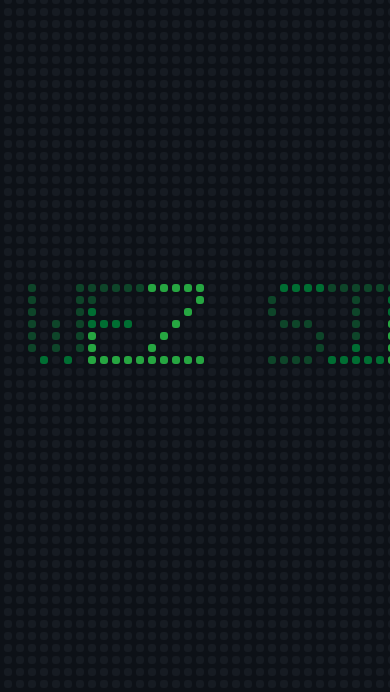
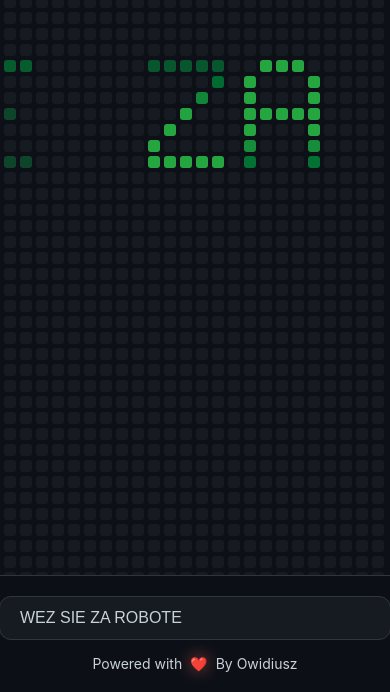
Before and after one commit to OwidiuszZielinski/ai-auction-builder-frontend, a Vue app: page / in a window 390 px wide. Shown: the part 152-844 px from the top of the page. Built offline with nearby package versions, Linux system fonts and the light colour scheme.

Commit message:
Update App.vue

```diff
--- a/src/App.vue
+++ b/src/App.vue
@@ -1,5 +1,6 @@
 <template>
   <div class="app">
+    <!-- Main grid covering entire page -->
     <div
       class="grid"
       :style="{
@@ -15,13 +16,13 @@
       />
     </div>
 
+    <!-- Footer with input -->
     <div class="footer">
       <div class="input-container">
         <input
           v-model="text"
           class="input"
           placeholder="Wpisz tekst..."
-          @keydown.enter="blurInput"
         />
         <div class="footer-text">
           Powered with <span class="heart">❤️</span> By Owidiusz
@@ -32,11 +33,12 @@
 </template>
 
 <script setup>
-import { ref, computed, onMounted, onUnmounted, watch } from "vue";
+import { ref, computed, onMounted, onUnmounted } from "vue";
 
 /* ===== CONFIG ===== */
-const CELL = ref(12);
-const GAP = ref(4);
+const CELL = 12;
+const GAP = 4;
+const CHAR_WIDTH = 6;
 const MAX_LEVEL = 4;
 
 /* ===== STATE ===== */
@@ -44,35 +46,31 @@
 const viewportWidth = ref(window.innerWidth);
 const viewportHeight = ref(window.innerHeight);
 const tick = ref(0);
-const isMobile = ref(false);
+const heartBeat = ref(0);
 
-/* ===== RESPONSIVE ===== */
-const checkMobile = () => {
-  isMobile.value = window.innerWidth <= 768;
-  CELL.value = isMobile.value ? 8 : 12;
-  GAP.value = isMobile.value ? 2 : 4;
-};
-
+/* ===== RESIZE + ANIMATION ===== */
 const updateViewport = () => {
   viewportWidth.value = window.innerWidth;
   viewportHeight.value = window.innerHeight;
-  checkMobile();
 };
 
-const blurInput = (e) => e.target.blur();
+onMounted(() => {
+  window.addEventListener("resize", updateViewport);
 
-/* ===== LIFECYCLE ===== */
-onMounted(() => {
-  checkMobile();
-  window.addEventListener("resize", updateViewport);
-  setInterval(() => tick.value++, isMobile.value ? 150 : 120);
+  // Main animation tick
+  setInterval(() => tick.value++, 120);
+
+  // Heartbeat animation
+  setInterval(() => {
+    heartBeat.value = (heartBeat.value + 1) % 2;
+  }, 500);
 });
 
 onUnmounted(() => {
   window.removeEventListener("resize", updateViewport);
 });
 
-/* ===== FONT ===== */
+/* ===== FULL 5x7 FONT (A–Z + space) ===== */
 const FONT = {
   A:["01110","10001","10001","11111","10001","10001","10001"],
   B:["11110","10001","10001","11110","10001","10001","11110"],
@@ -103,61 +101,55 @@
   " ":["00000","00000","00000","00000","00000","00000","00000"],
 };
 
-/* ===== GRID SIZE ===== */
+/* ===== COLS & ROWS (FULL VIEWPORT) ===== */
 const cols = computed(() => {
-  const unit = CELL.value + GAP.value;
-  return Math.max(1, Math.floor((viewportWidth.value + GAP.value) / unit));
+  const unit = CELL + GAP;
+  return Math.floor((viewportWidth.value + GAP) / unit);
 });
 
 const rows = computed(() => {
-  const unit = CELL.value + GAP.value;
-  return Math.max(1, Math.floor((viewportHeight.value + GAP.value) / unit));
+  const unit = CELL + GAP;
+  return Math.floor((viewportHeight.value + GAP) / unit);
 });
 
-/* ===== DYNAMIC CHAR WIDTH ===== */
-const charWidth = computed(() => {
-  if (!isMobile.value) return 6;
-  if (cols.value < 30) return 4;
-  return 5;
-});
-
-/* ===== GRID RENDER ===== */
+/* ===== GRID ===== */
 const grid = computed(() => {
-  const cells = Array(cols.value * rows.value).fill(0);
-  if (!text.value.trim()) return cells;
+  const totalCells = cols.value * rows.value;
+  const cells = Array(totalCells).fill(0);
 
   const chars = text.value.toUpperCase();
-  const cw = charWidth.value;
+  const textWidth = chars.length * CHAR_WIDTH - 1;
+  const textHeight = 7; // wysokość czcionki
 
-  const maxChars = Math.floor(cols.value / cw);
-  const visibleChars = chars.slice(0, maxChars);
+  // Oblicz środkową pozycję tekstu (nieco wyżej, żeby zostawić miejsce na stopkę)
+  let startX = Math.floor((cols.value - textWidth) / 2);
+  const startY = Math.floor((rows.value - textHeight) / 2) - 10; // Podnieś tekst trochę wyżej
 
-  const textWidth = visibleChars.length * cw - 1;
-  const textHeight = 7;
+  // Zabezpieczenie przed ujemnymi wartościami
+  if (startY < 0 || startY >= rows.value) return cells;
 
-  let startX = Math.max(0, Math.floor((cols.value - textWidth) / 2));
-  const startY = Math.max(0, Math.floor((rows.value - textHeight) / 2) - 2);
-
-  visibleChars.split("").forEach((ch, charIndex) => {
+  chars.split("").forEach((ch, charIndex) => {
     const glyph = FONT[ch] || FONT[" "];
 
     for (let y = 0; y < 7; y++) {
-      const gy = startY + y;
-      if (gy < 0 || gy >= rows.value) continue;
+      const gridY = startY + y;
+      if (gridY < 0 || gridY >= rows.value) continue;
 
       for (let x = 0; x < 5; x++) {
         if (glyph[y][x] === "1") {
           const wave = (Math.sin((tick.value + charIndex * 4 + y) / 3) + 1) / 2;
           const level = 1 + Math.floor(wave * (MAX_LEVEL - 1));
 
-          const gx = startX + x;
-          if (gx >= 0 && gx < cols.value) {
-            cells[gy * cols.value + gx] = level;
+          const gridX = startX + x;
+
+          if (gridX >= 0 && gridX < cols.value) {
+            const index = gridY * cols.value + gridX;
+            cells[index] = level;
           }
         }
       }
     }
-    startX += cw;
+    startX += CHAR_WIDTH;
   });
 
   return cells;
@@ -170,80 +162,128 @@
   l3: v === 3,
   l4: v === 4,
 });
-
-watch(isMobile, updateViewport);
 </script>
 
 <style>
 html, body {
   margin: 0;
+  padding: 0;
   background: #0d1117;
   overflow: hidden;
-  font-family: system-ui, sans-serif;
+  font-family: -apple-system, BlinkMacSystemFont, 'Segoe UI', Roboto, sans-serif;
 }
 
 .app {
   position: fixed;
-  inset: 0;
+  top: 0;
+  left: 0;
+  width: 100vw;
+  height: 100vh;
   display: flex;
   flex-direction: column;
 }
 
+/* Grid covering entire page */
 .grid {
   flex: 1;
   display: grid;
   gap: 4px;
   padding: 4px;
+  box-sizing: border-box;
+  overflow: hidden;
+}
+
+/* Footer at the bottom */
+.footer {
+  background: rgba(13, 17, 23, 0.9);
+  border-top: 1px solid #30363d;
+  padding: 20px;
+  display: flex;
+  justify-content: center;
+  align-items: center;
+  z-index: 10;
+  backdrop-filter: blur(10px);
+}
+
+.input-container {
+  display: flex;
+  flex-direction: column;
+  align-items: center;
+  gap: 15px;
+  max-width: 600px;
+  width: 100%;
+}
+
+.input {
+  background: #161b22;
+  border: 1px solid #30363d;
+  color: #c9d1d9;
+  padding: 12px 20px;
+  border-radius: 12px;
+  font-size: 16px;
+  width: 100%;
+  max-width: 400px;
+  transition: all 0.3s ease;
+}
+
+.input:focus {
+  outline: none;
+  border-color: #238636;
+  box-shadow: 0 0 0 3px rgba(35, 134, 54, 0.3);
+}
+
+.input::placeholder {
+  color: #8b949e;
+}
+
+.footer-text {
+  color: #c9d1d9;
+  font-size: 14px;
+  display: flex;
+  align-items: center;
+  gap: 8px;
+}
+
+.heart {
+  display: inline-block;
+  animation: heartbeat 1s infinite;
+  color: #ff6b6b;
+  filter: drop-shadow(0 0 8px rgba(255, 107, 107, 0.6));
+}
+
+@keyframes heartbeat {
+  0% {
+    transform: scale(1);
+    color: #ff6b6b;
+  }
+  25% {
+    transform: scale(1.2);
+    color: #ff3838;
+  }
+  50% {
+    transform: scale(1);
+    color: #ff6b6b;
+  }
+  75% {
+    transform: scale(1.1);
+    color: #ff3838;
+  }
+  100% {
+    transform: scale(1);
+    color: #ff6b6b;
+  }
 }
 
 .cell {
   background: #161b22;
   border-radius: 3px;
+  width: 100%;
+  height: 100%;
+  transition: background-color 0.3s ease;
 }
 
 .cell.l1 { background: #0e4429; }
 .cell.l2 { background: #006d32; }
 .cell.l3 { background: #26a641; }
 .cell.l4 { background: #39d353; }
-
-.footer {
-  background: rgba(13,17,23,.95);
-  border-top: 1px solid #30363d;
-  padding: 12px;
-  display: flex;
-  justify-content: center;
-}
-
-.input-container {
-  display: flex;
-  flex-direction: column;
-  gap: 10px;
-  width: 100%;
-  max-width: 400px;
-}
-
-.input {
-  background: #161b22;
-  border: 1px solid #30363d;
-  color: #c9d1d9;
-  padding: 12px;
-  border-radius: 10px;
-  font-size: 16px;
-}
-
-.footer-text {
-  color: #c9d1d9;
-  font-size: 13px;
-  text-align: center;
-}
-
-.heart {
-  animation: heartbeat 1s infinite;
-}
-
-@keyframes heartbeat {
-  0% { transform: scale(1); }
-  25% { transform: scale(1.2); }
-  50% { transform: scale(1); }
-}
 </style>
```
